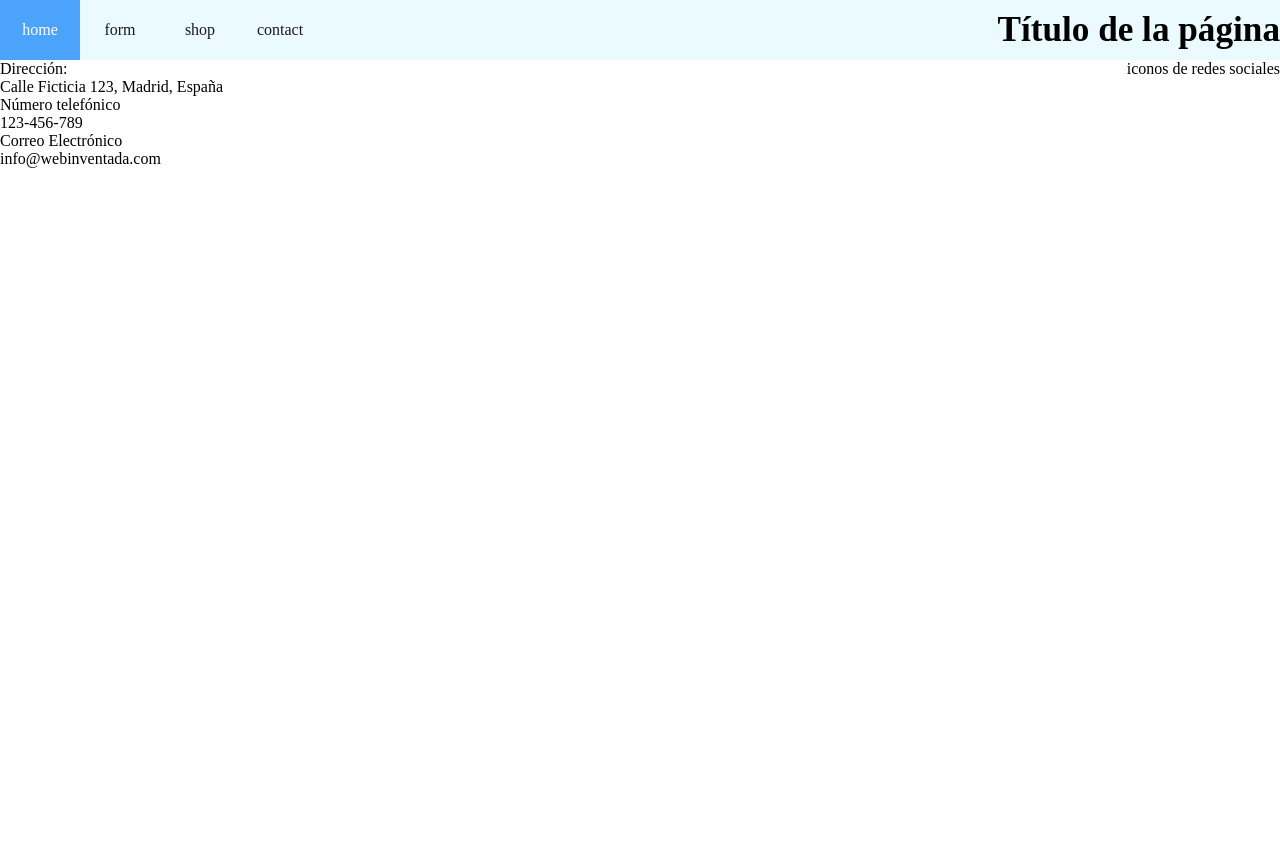
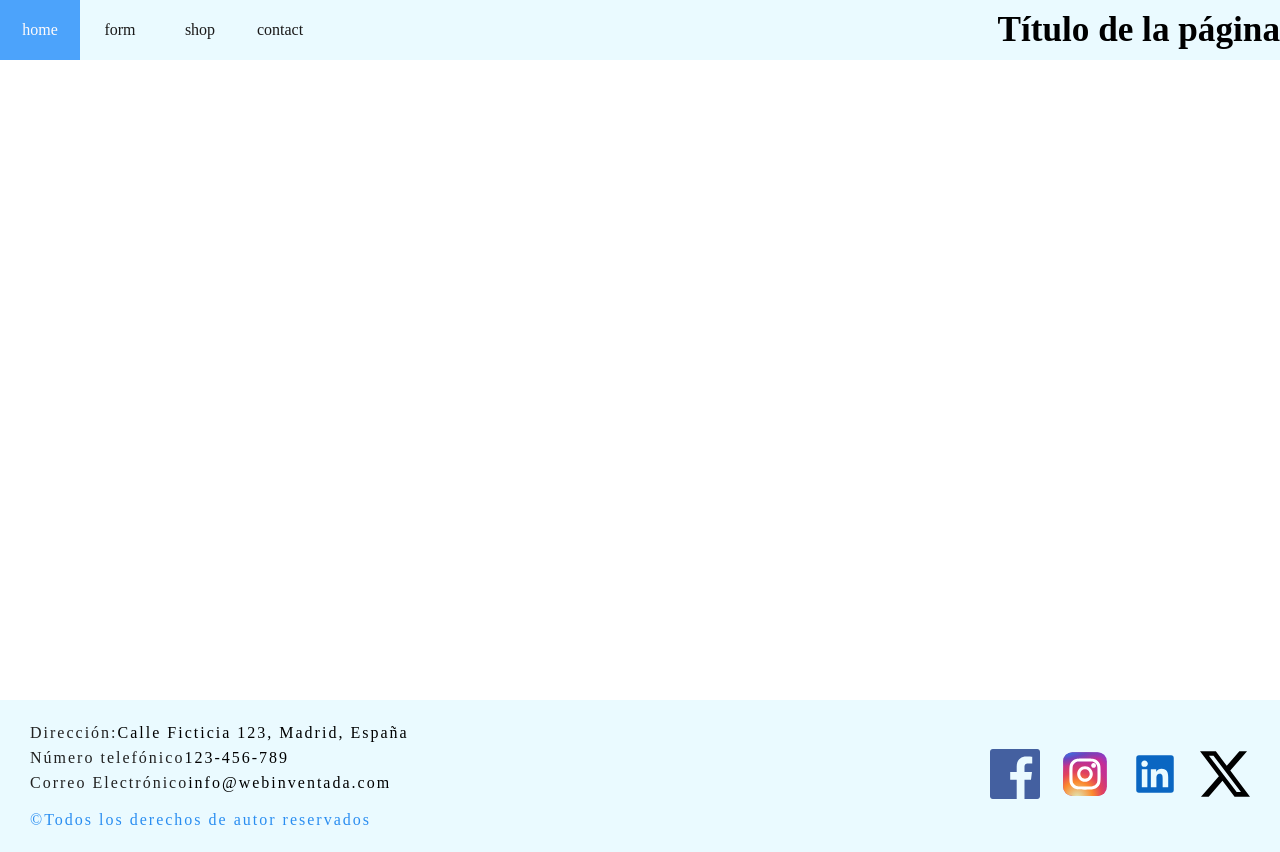
Before and after one commit to 0Label0/Plantilla-1, a website: page views/index.html in a window 1280 px wide. Before the commit the page ends 800 px from the top, so only its background shows below. Drawn offline with nearby package versions, Linux system fonts and the light colour scheme.

Commit message:
Plantilla header footer completada

```diff
--- a/scss/_footer.scss
+++ b/scss/_footer.scss
@@ -1,9 +1,37 @@
+$bgColorPrimary: #eafaff;
 
 footer {
   display: flex;
   width: 100%;
   justify-content: space-between;
+  background-color: $bgColorPrimary;
+  padding: 20px;
+
   .footer-data-container {
-
+    margin-left: 10px;
+    display: flex;
+    flex-direction: column;
+    letter-spacing: 2px;
+    line-height: 25px;
+    .copyright {
+      margin-top: 12px;
+      color: #298df1;
+    }
+    div {
+      display: flex;
+      p {
+        color: $normalText;
+      }
+    }
+  }
+  .social-media-container {
+    display: flex;
+    align-items: center;
+    gap: 20px;
+    margin-right: 10px;
+    img {
+      width: 50px;
+      height: 50px;
+    }
   }
 }
--- a/scss/_general.scss
+++ b/scss/_general.scss
@@ -3,3 +3,5 @@
   padding: 0;
   box-sizing: border-box;
 }
+
+$normalText: #212121;
--- /dev/null
+++ b/scss/_main.scss
@@ -0,0 +1,4 @@
+main {
+  margin-bottom: 80vh;
+
+}
--- a/scss/layout.scss
+++ b/scss/layout.scss
@@ -1,3 +1,4 @@
 @import "general";
 @import "header";
 @import "footer";
+@import "main"
--- a/views/index.html
+++ b/views/index.html
@@ -27,14 +27,23 @@
 
   </header>
 
+  <main>
+
+  </main>
+
   <footer>
     <div class="footer-data-container">
       <div><p>Dirección:</p><span>Calle Ficticia 123, Madrid, España</span></div>
       <div><p>Número telefónico</p><span>123-456-789</span></div>
       <div><p>Correo Electrónico</p><span>info@webinventada.com</span></div>
+
+      <p class="copyright">©Todos los derechos de autor reservados</p>
     </div>
     <div class="social-media-container">
-      iconos de redes sociales
+      <a href="https://www.facebook.com"><img src="../assets/svg/facebook.svg" alt="facebook svg"></a>
+      <a href="https://www.instagram.com"><img src="../assets/svg/instagram.svg" alt="instagram svg"></a>
+      <a href="https://www.linkedin.com"><img src="../assets/svg/linkedin.svg" alt="linkedin svg"></a>
+      <a href="https://twitter.com"><img src="../assets/svg/twitter-x.svg" alt="twitter-x svg"></a>
     </div>
   </footer>
 </body>
```
Also changed, not shown: assets/svg/facebook.svg (added), assets/svg/instagram.svg (added), assets/svg/linkedin.svg (added), assets/svg/twitter-x.svg (added), scss/css/layout.css, 1 other file.
